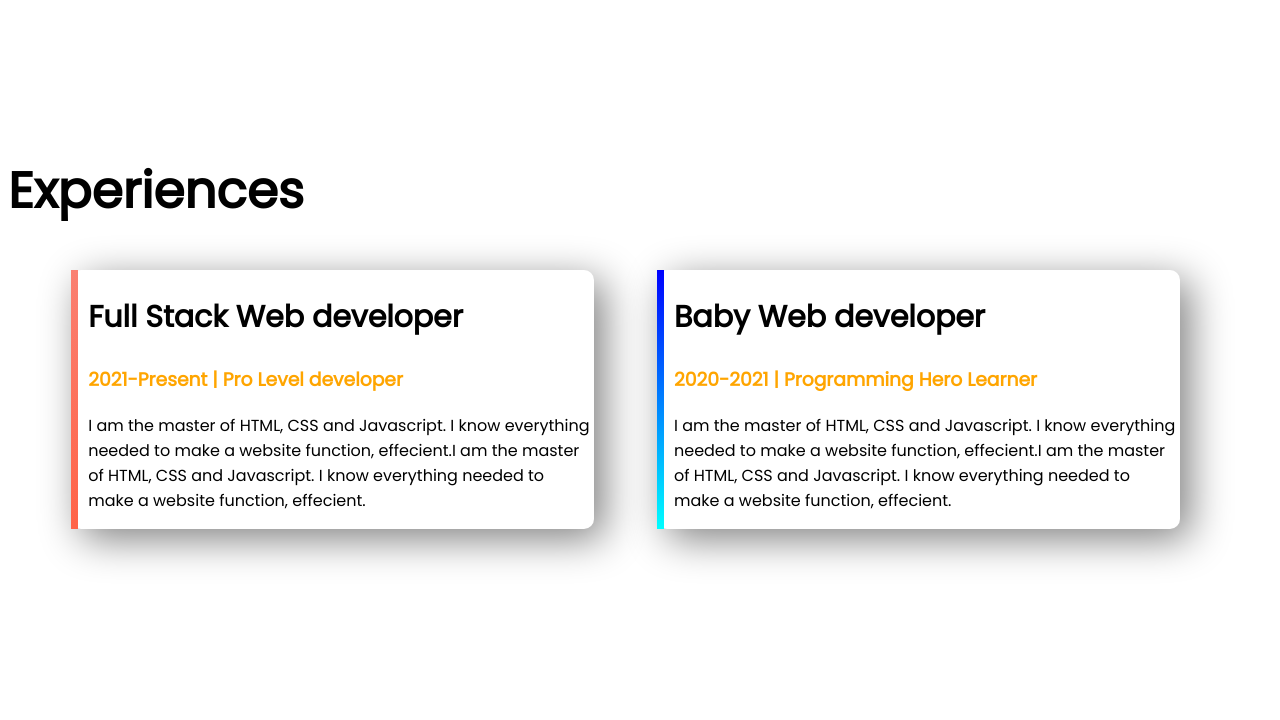
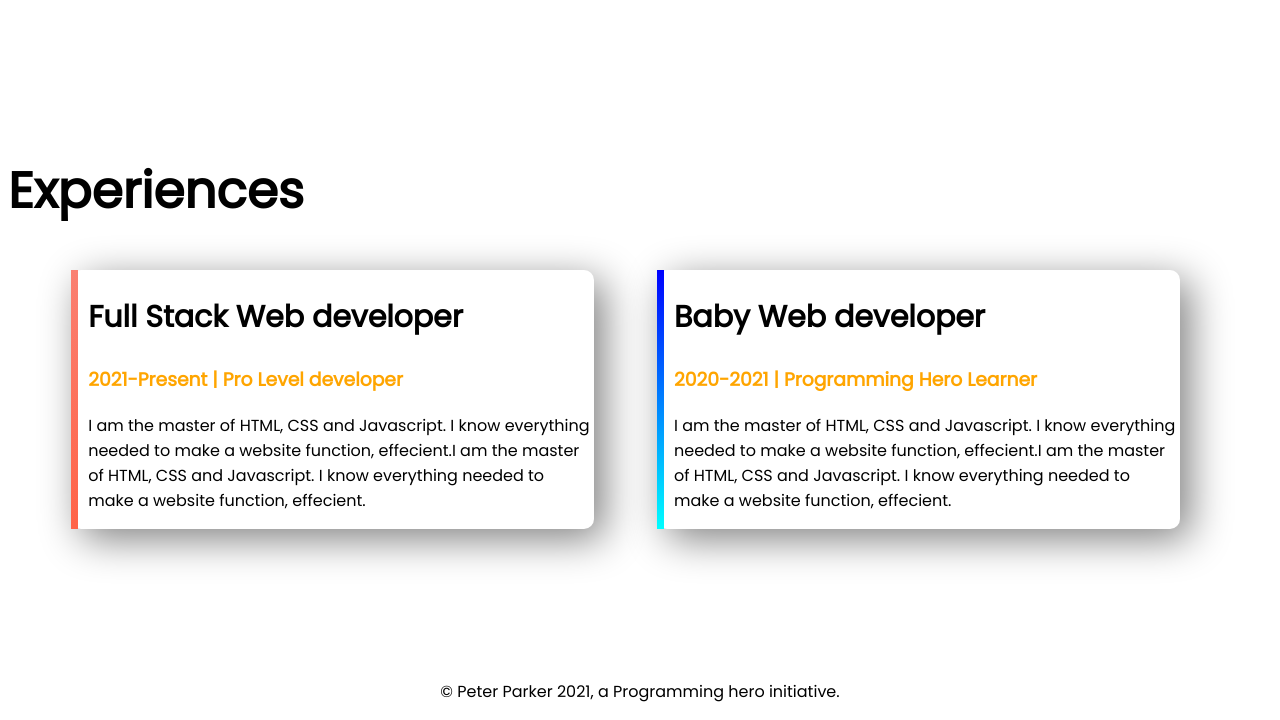
Before and after one commit to FaisalAhmedNour/My-portfolio, a plain HTML site: page index.html in a window 1280 px wide. Shown: the part 966-1686 px from the top of the page. Before the commit the page ends 1645 px from the top, so only its background shows below. Drawn offline with Linux system fonts and the light colour scheme.

Commit message:
complete

```diff
--- a/index.html
+++ b/index.html
@@ -63,5 +63,8 @@
             </div>
         </div>
     </section>
+    <footer>
+        <p>© Peter Parker 2021, a Programming hero initiative.</p>
+    </footer>
 </body>
 </html>
--- a/style.css
+++ b/style.css
@@ -58,3 +58,6 @@ h2{
     border-image: linear-gradient(blue, cyan);
     border-image-slice: 1;
 }
+footer p{
+    text-align: center;
+}
```
Also changed, not shown: my-images/240_F_200686968_KS9NVTJgvjMQs2FniVHyIJaAIcg5p7D0.jpg (deleted), my-images/240_F_200686969_GJ7zbz2qaNIE4dyHSbZkQXvNPzRuwlr3.jpg (deleted), my-images/240_F_258574761_BghJGta950DdH3bZJYyP7vbSj8IXGsbI.jpg (deleted), my-images/240_F_262047156_Hy2QtNB52oR2DETOAcjIjB3FhaqCBjUI.jpg (deleted), my-images/240_F_297888136_lQRmiznSr8eNLP7hRzSxbWCZW1Hba2qC.jpg (deleted), my-images/Profile.jpg (deleted), my-images/Profile.png (deleted), my-images/Project.png (deleted), my-images/background.png (deleted), my-images/dark-blue-gradient-texture-background-vector_67845-1176.webp (deleted), my-images/removed-bg.png (deleted).
